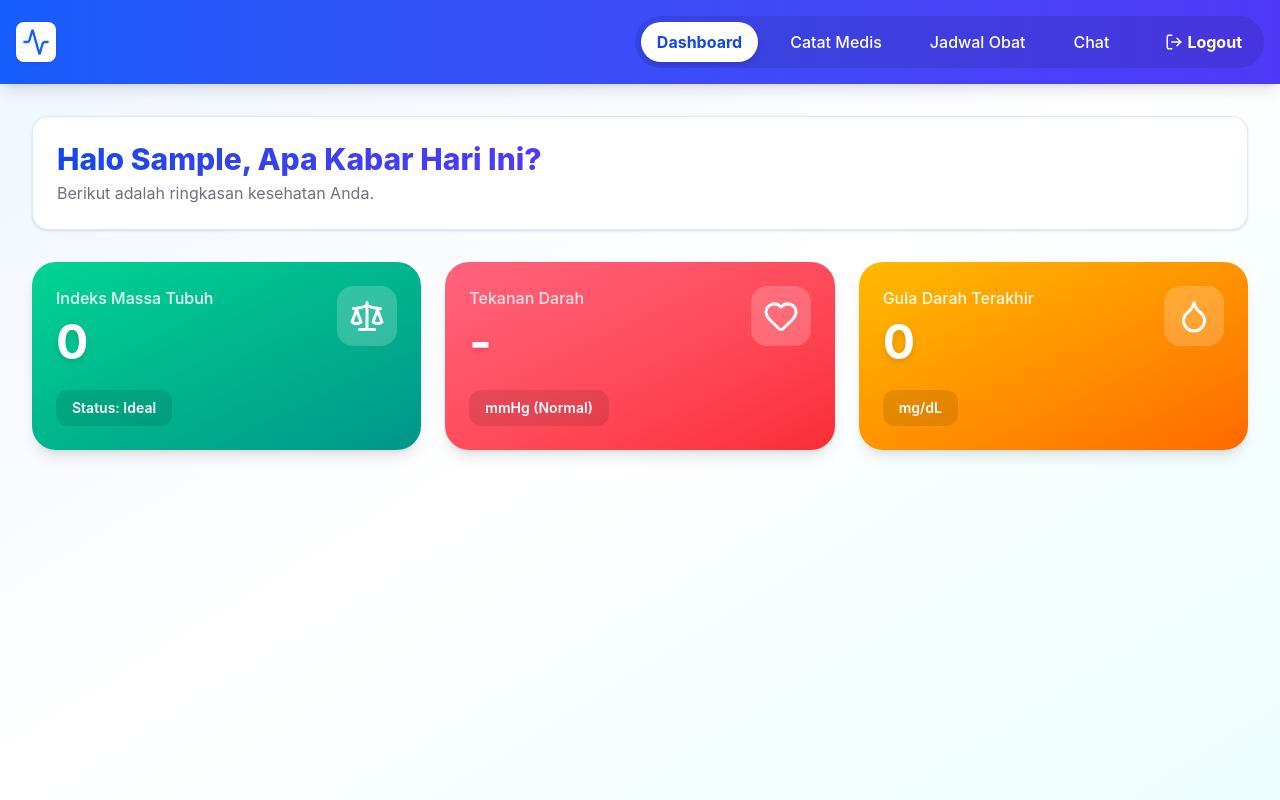
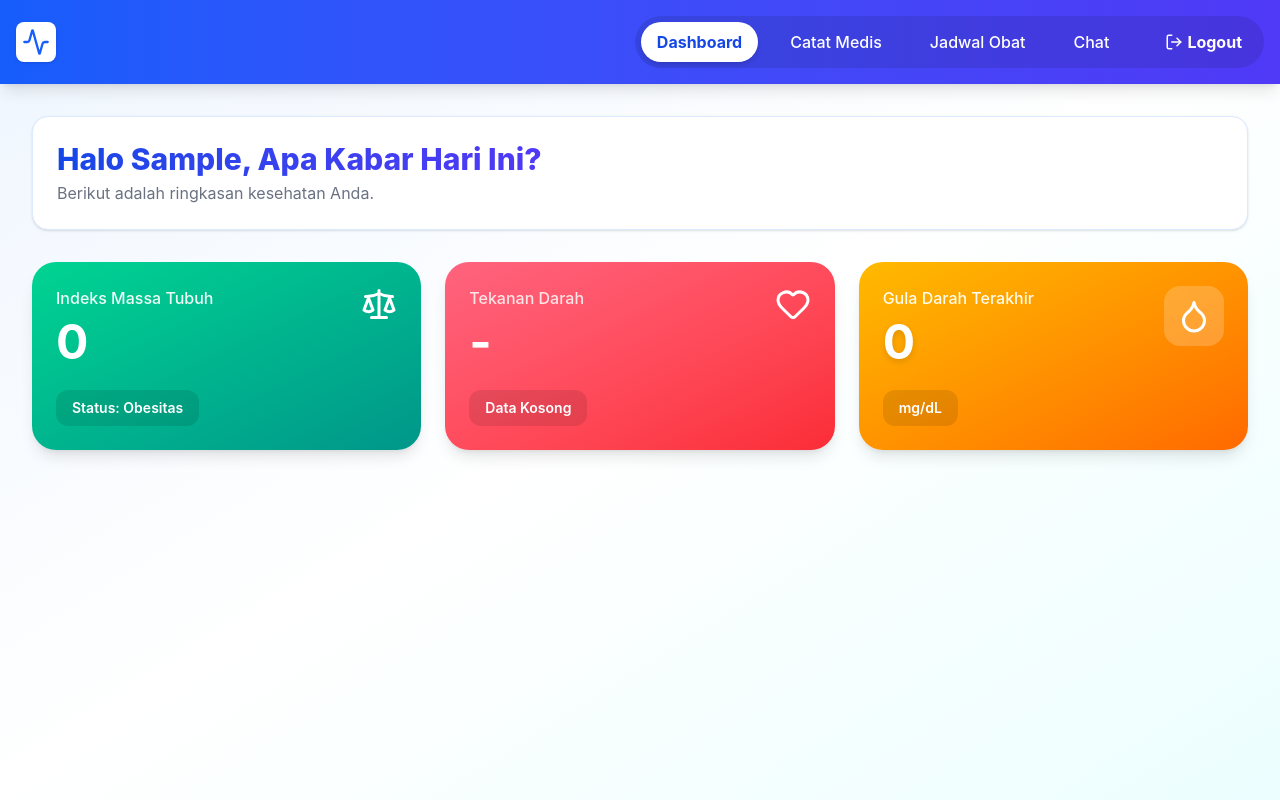
Before and after one commit to fgo12345/newBackend_UAS, a React (Vite) app: page / in a window 1280 px wide. Built offline with nearby package versions, Linux system fonts and the light colour scheme; no server answers; sample sign-in values are in the browser's storage.

Commit message:
update logic and vercel

```diff
--- a/src/pages/Dashboard.jsx
+++ b/src/pages/Dashboard.jsx
@@ -71,6 +71,23 @@ const Dashboard = () => {
     fetchHealthData();
   }, [navigate]);
 
+  const getBMIStatus = (w, h) => {
+  const bmi = (w / Math.pow(h / 100, 2));
+  if (bmi < 18.5) return "Kurus";
+  if (bmi < 25) return "Ideal";
+  if (bmi < 30) return "Gemuk";
+  return "Obesitas";
+};
+
+const getBPLabel = (bp) => {
+  if (bp === '-') return "Data Kosong";
+
+  const systolic = parseInt(bp.split('/')[0]);
+  if (systolic < 120) return "Normal";
+  if (systolic <= 129) return "Elevated";
+  return "Tinggi";
+};
+
   const calculateBMI = (w, h) => {
     if (!w || !h) return 0;
     return (w / Math.pow(h / 100, 2)).toFixed(1);
@@ -88,7 +105,7 @@ const Dashboard = () => {
     <div className="space-y-8 animate-fade-in-up">
       <div className="bg-white p-6 rounded-2xl shadow-sm border border-blue-100 flex justify-between items-center">
         <div>
-          {/* 3. Inject the username state into your greeting */}
+
           <h1 className="text-3xl font-extrabold text-transparent bg-clip-text bg-gradient-to-r from-blue-700 to-indigo-600">
             Halo {username}, Apa Kabar Hari Ini?
           </h1>
@@ -97,35 +114,31 @@ const Dashboard = () => {
       </div>
 
       <div className="grid grid-cols-1 md:grid-cols-3 gap-6">
-        <div className="bg-gradient-to-br from-emerald-400 to-teal-600 p-6 rounded-3xl shadow-lg text-white transform hover:-translate-y-2 transition-all duration-300">
+
+  <div className="bg-gradient-to-br from-emerald-400 to-teal-600 p-6 rounded-3xl shadow-lg text-white">
     <div className="flex justify-between items-start">
       <div>
         <p className="text-emerald-50 font-medium">Indeks Massa Tubuh</p>
-              <h2 className="text-5xl font-bold mt-2 drop-shadow-md">
-                {calculateBMI(healthSummary.weight, healthSummary.height)}
-              </h2>
+        <h2 className="text-5xl font-bold mt-2">{calculateBMI(healthSummary.weight, healthSummary.height)}</h2>
       </div>
-            <div className="bg-white/20 p-3 rounded-2xl backdrop-blur-sm">
       <Scale size={36} className="text-white" />
     </div>
-          </div>
     <div className="mt-6 bg-black/10 py-2 px-4 rounded-xl inline-block text-sm font-semibold">
-            Status: Ideal
+      Status: {getBMIStatus(healthSummary.weight, healthSummary.height)}
     </div>
   </div>
 
-        <div className="bg-gradient-to-br from-rose-400 to-red-500 p-6 rounded-3xl shadow-lg text-white transform hover:-translate-y-2 transition-all duration-300">
+
+  <div className="bg-gradient-to-br from-rose-400 to-red-500 p-6 rounded-3xl shadow-lg text-white">
     <div className="flex justify-between items-start">
       <div>
         <p className="text-rose-100 font-medium">Tekanan Darah</p>
-              <h2 className="text-5xl font-bold mt-2 drop-shadow-md">{healthSummary.bloodPressure}</h2>
+        <h2 className="text-5xl font-bold mt-2">{healthSummary.bloodPressure}</h2>
       </div>
-            <div className="bg-white/20 p-3 rounded-2xl backdrop-blur-sm">
       <Heart size={36} className="text-white" />
     </div>
-          </div>
     <div className="mt-6 bg-black/10 py-2 px-4 rounded-xl inline-block text-sm font-semibold">
-            mmHg (Normal)
+      {getBPLabel(healthSummary.bloodPressure)}
     </div>
   </div>
 
```
Also changed, not shown: vercel.json (added). Lines whose indentation alone changed are shown as unchanged.
